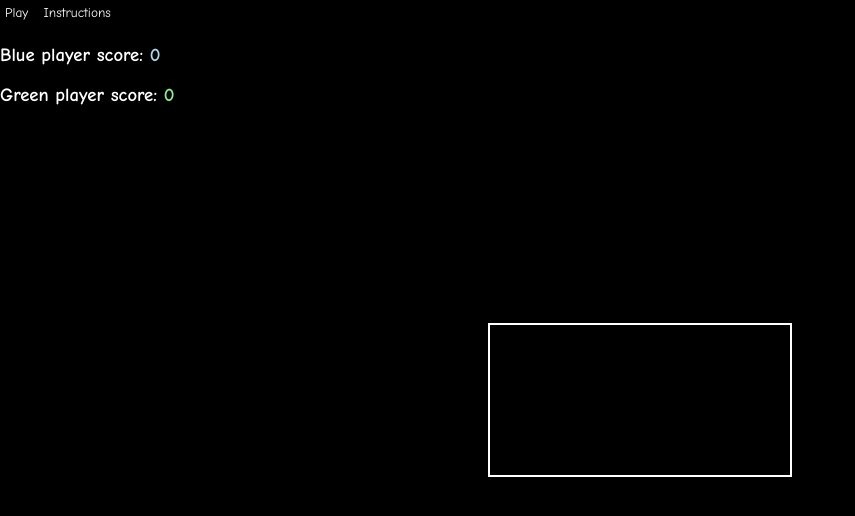
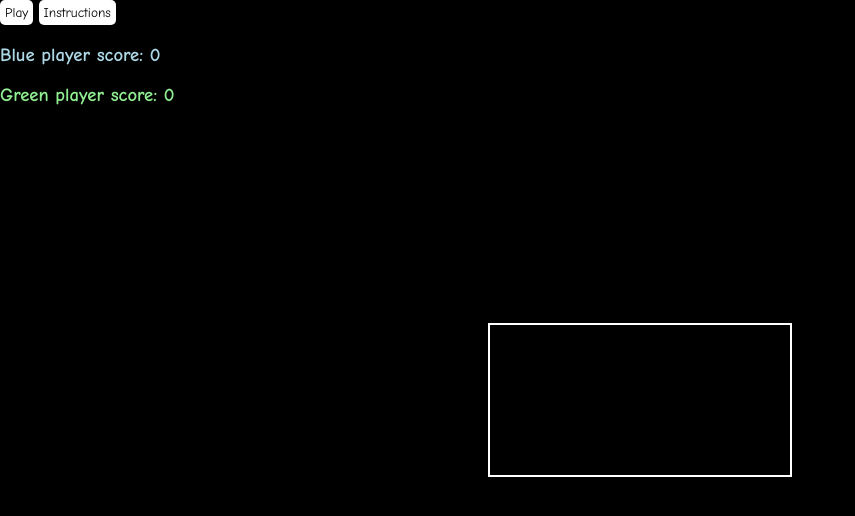
Before and after one commit to iqnite/snake42, a plain HTML site: page index.html in a window 1280 px wide. Shown: the whole page, without its empty margins (0-855 px from the left). Drawn offline with Linux system fonts and the light colour scheme.

Commit message:
More colors

```diff
--- a/index.html
+++ b/index.html
@@ -17,13 +17,13 @@
 	<canvas id="board"></canvas>
 	<div id="instructions">
 		<h2>How to play</h2>
-		<p>Arrow keys / WASD to move</p>
+		<p><span class="blue">Arrow keys</span> / <span class="green">WASD</span> to move</p>
 		<p>Get to the apple</p>
 		<p>Don't hit the walls</p>
 		<p>Don't bite any tails</p>
 	</div>
-	<h3>Blue player score: <span id="score1">0</span></h3>
-	<h3>Green player score: <span id="score2">0</span></h3>
+	<h3 class="blue">Blue player score: <span id="score1">0</span></h3>
+	<h3 class="green">Green player score: <span id="score2">0</span></h3>
 
 	<!--
   This script places a badge on your repl's full-browser view back to your repl's cover
--- a/style.css
+++ b/style.css
@@ -12,8 +12,8 @@ body {
 }
 
 button {
-	background: black;
-	color: white;
+	background: white;
+	color: black;
 	border: none;
 	border-radius: 5px;
 	padding: 5px;
@@ -35,10 +35,10 @@ button {
 	display: none;
 }
 
-#score1 {
+.blue {
 	color: lightblue;
 }
 
-#score2 {
+.green {
 	color: lightgreen;
 }
```
